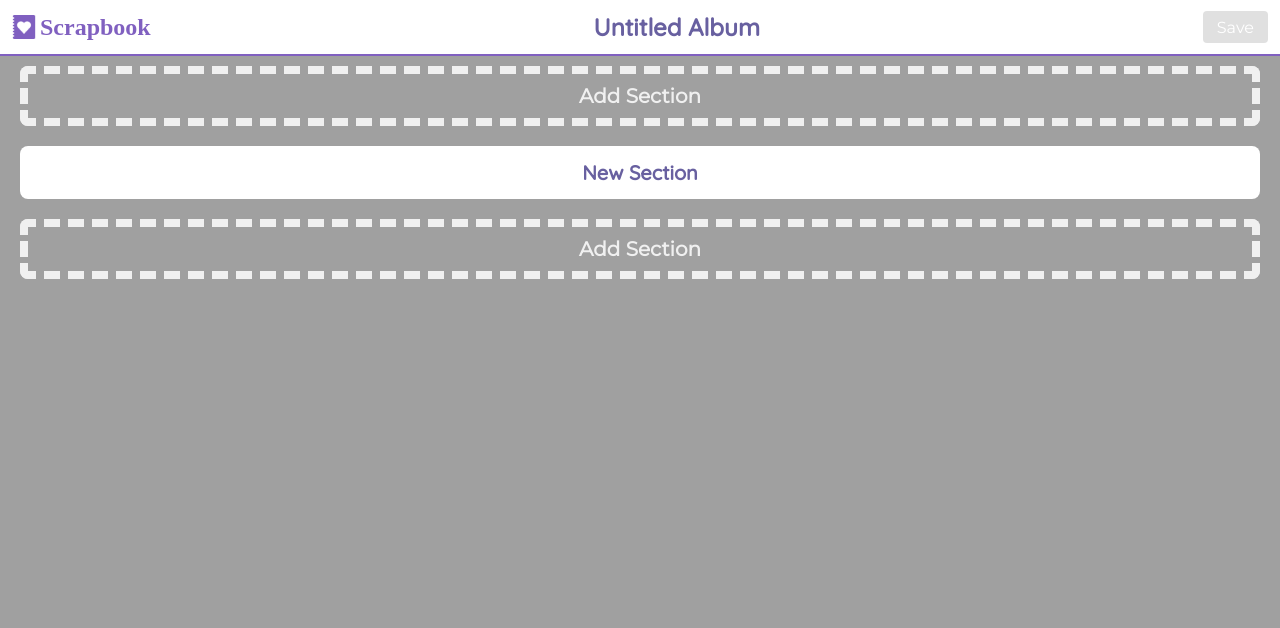
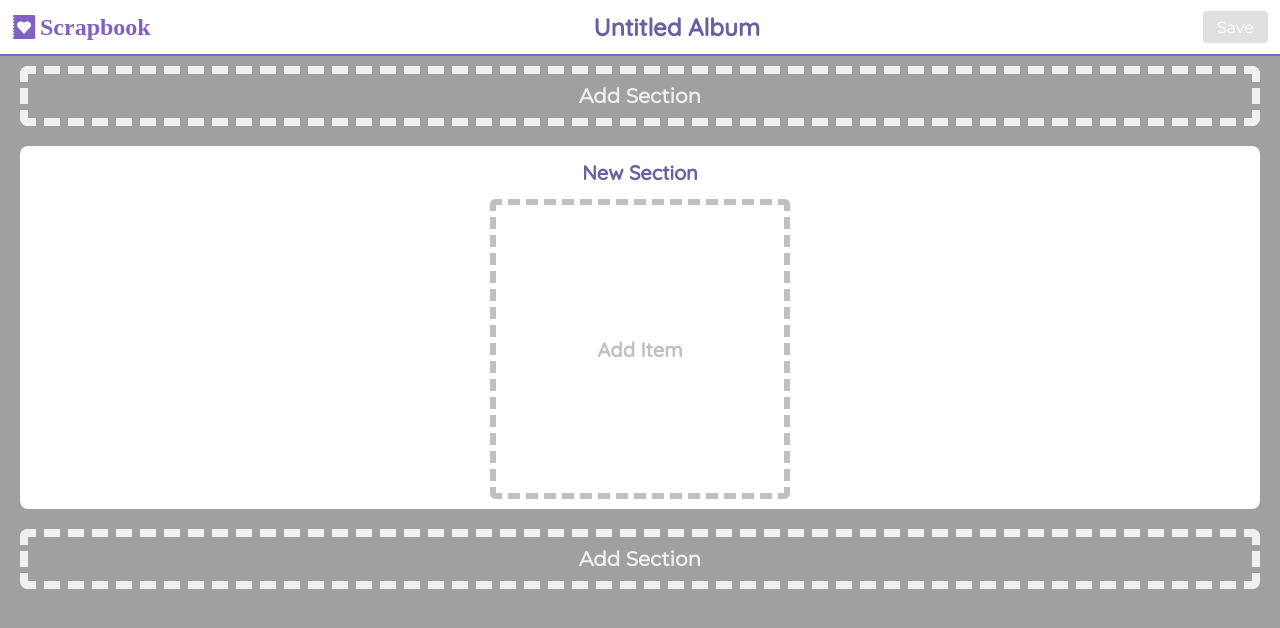
Before and after one commit to TheBobbyLlama/scrapbook, a Next.js app: page /build in a window 1280 px wide. Both pictures are taken after a click on the element "Add Section". Shown: the top 628 px of the page. Built offline with nearby package versions, Linux system fonts and the light colour scheme; a web font is replaced by a local one.

Commit message:
Added (nonfunctional) component for adding new scrapbook items.

```diff
--- /dev/null
+++ b/components/AddItem.js
@@ -0,0 +1,19 @@
+import { useDispatch } from "react-redux";
+
+import styles from "../styles/AddItem.module.css";
+
+export default function AddItem({ index, sectionIndex, minimal }) {
+	const dispatch = useDispatch();
+
+	return (
+		<div
+			className={styles.addItem + " " + (minimal && styles.addItemMinimal)}
+			onClick={() => {
+				// TODO!
+				//dispatch();
+			}}
+		>
+			{minimal ? "+" : "Add Item"}
+		</div>
+	);
+}
--- a/components/EditSection.js
+++ b/components/EditSection.js
@@ -2,6 +2,7 @@ import { useSelector, useDispatch } from "react-redux";
 import { removeSection, setSectionTitle } from "../redux/albumSlice";
 
 import AddSection from "./AddSection";
+import AddItem from "./AddItem";
 
 import styles from "../styles/EditSection.module.css";
 
@@ -25,6 +26,11 @@ export default function EditSection({ index }) {
 						}}
 					/>
 				</h2>
+				<AddItem
+					index={0}
+					sectionIndex={index}
+					minimal={albumData.sections[index].items.length}
+				/>
 			</section>
 			<AddSection index={index + 1} />
 		</>
--- /dev/null
+++ b/styles/AddItem.module.css
@@ -0,0 +1,52 @@
+.addItem {
+	align-items: center;
+	border: dashed 6px var(--ui-album-item-add-color);
+	border-radius: var(--ui-album-item-border-radius);
+	color: var(--ui-album-item-add-color);
+	cursor: pointer;
+	display: flex;
+	font-size: 1.25em;
+	font-weight: bold;
+	height: var(--ui-album-item-size);
+	max-width: var(--ui-album-item-size);
+	justify-content: center;
+	padding: 10px 20px;
+	transition: background-color 0.25s, border-color 0.25s, color 0.25s;
+	width: 100%;
+}
+
+.addItem:hover {
+	background-color: var(--brand-color);
+	border-color: white;
+	color: white;
+}
+
+.addItem:active {
+	background-color: white;
+}
+
+.addItemMinimal {
+	font-size: 1.5em;
+	width: auto;
+}
+
+.addItem:not(.addItemMinimal) {
+	animation: appear 0.5s ease-in-out;
+}
+
+@keyframes appear {
+	0% {
+		opacity: 0;
+	}
+	100% {
+		opacity: 1;
+	}
+}
+
+@media screen and (max-width: 680px) {
+	/* Change orientation from vertical to horizontal */
+	.addItemMinimal {
+		height: auto;
+		width: 100%;
+	}
+}
--- a/styles/AddSection.module.css
+++ b/styles/AddSection.module.css
@@ -21,6 +21,10 @@
 	color: white;
 }
 
+.addSection:active {
+	background-color: white;
+}
+
 @keyframes appear {
 	0% {
 		opacity: 0;
--- a/styles/globals.css
+++ b/styles/globals.css
@@ -10,6 +10,8 @@
 	--ui-border-radius: 4px;
 	--ui-album-item-add-color: silver;
 	--ui-album-item-background-color: var(--card-color-background);
+	--ui-album-item-border-radius: 6px;
+	--ui-album-item-padding: 10px;
 	--ui-album-item-size: 300px;
 	--ui-album-section-add-color: #f0f0f0;
 	--ui-album-section-background-color: white;
@@ -138,6 +140,7 @@ h2.brand {
 	display: flex;
 	flex-wrap: wrap;
 	font-family: "Quicksand", sans-serif;
+	gap: 10px;
 	justify-content: center;
 	padding: var(--ui-album-section-padding);
 	transition: background-color 0.25s, border-color 0.25s, color 0.25s;
```
